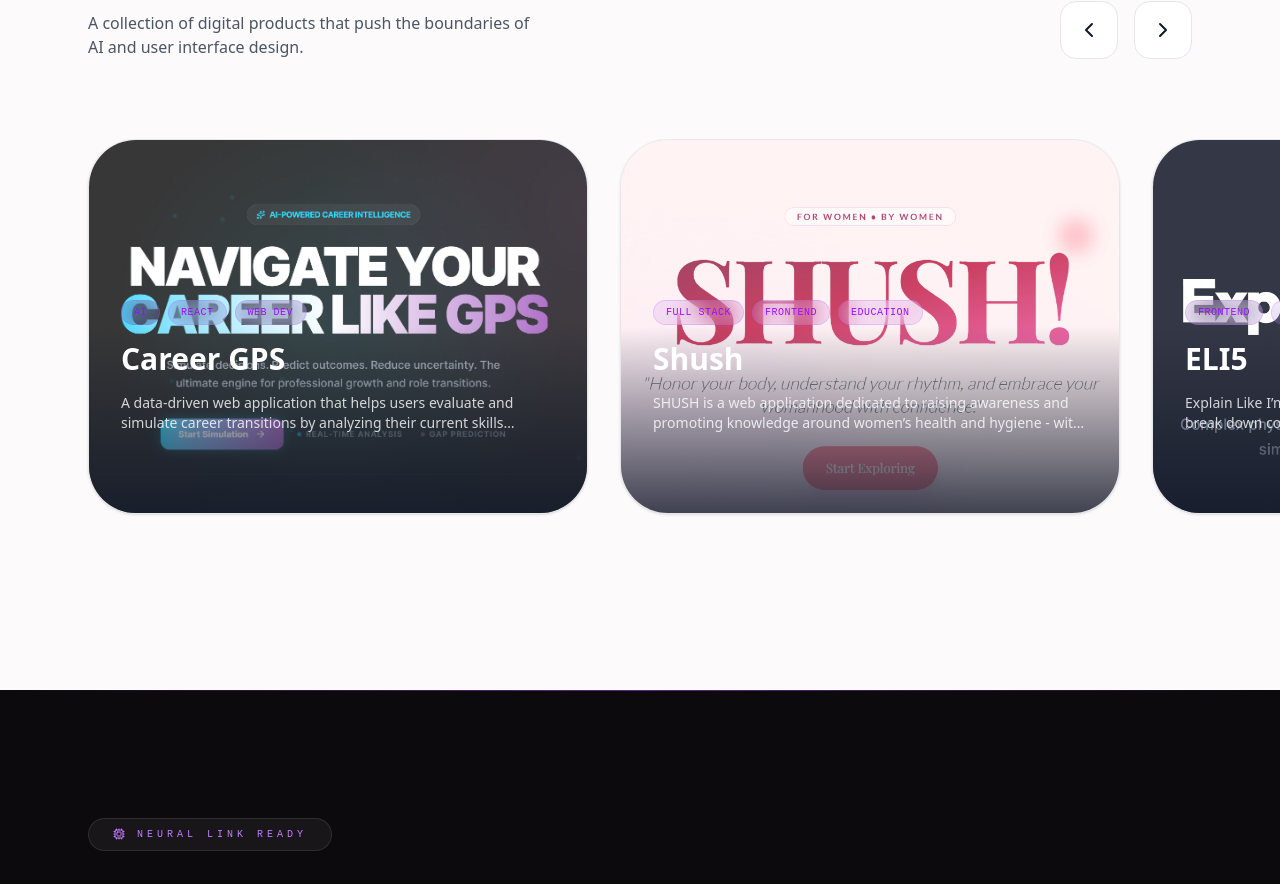
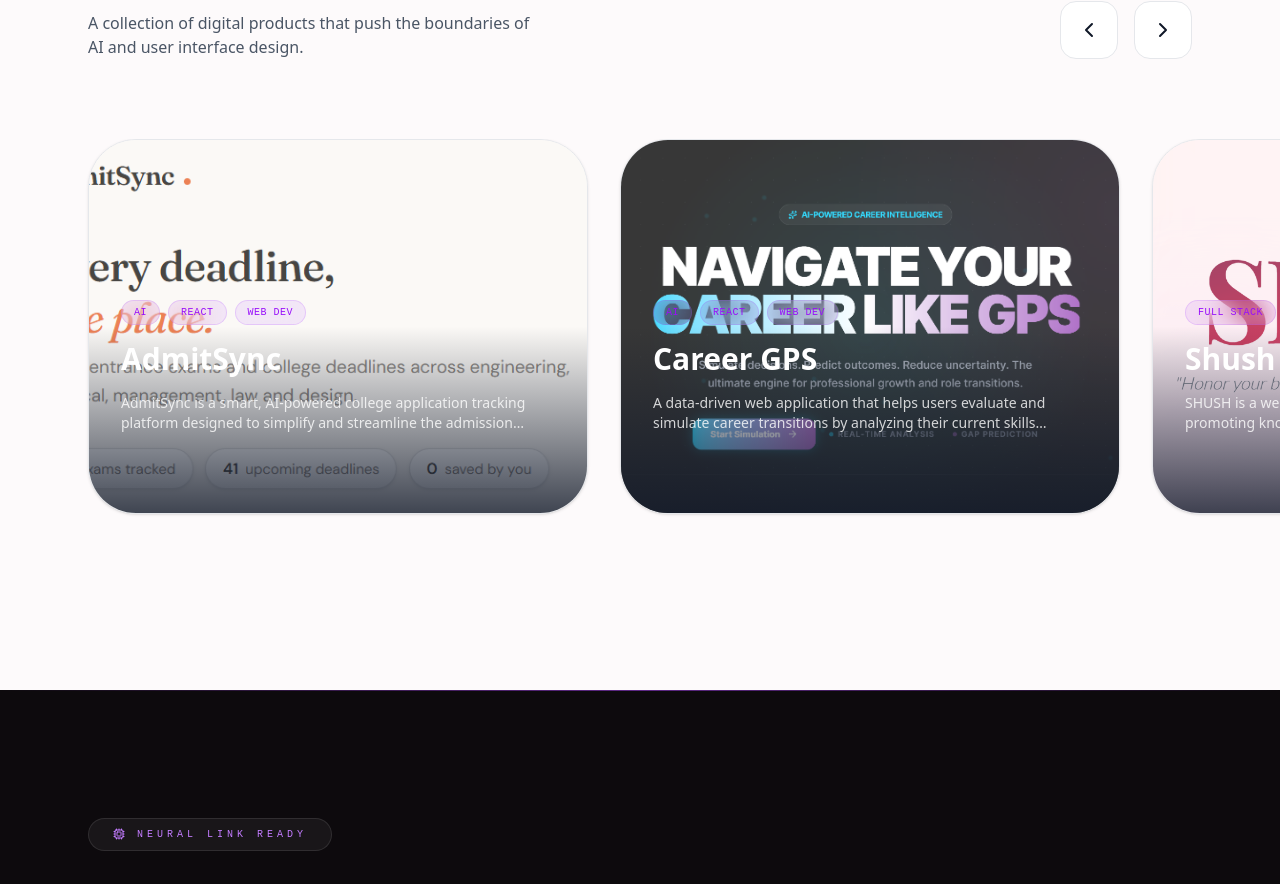
Before and after one commit to Augustya19/Portfolio-sde, a React (Vite) app: page / in a window 1280 px wide. Shown: the part 3053-3937 px from the top of the page. Built offline with nearby package versions, Linux system fonts and the light colour scheme.

Commit message:
Add AdmitSync project and update project IDs
Added new project 'AdmitSync' with detailed information and updated IDs for existing projects.

```diff
--- a/src/constants.ts
+++ b/src/constants.ts
@@ -3,6 +3,17 @@
 export const PROJECTS: Project[] = [
   {
     id: '1',
+    title: 'AdmitSync',
+    description: 'AdmitSync is a smart, AI-powered college application tracking platform designed to simplify and streamline the admission process for students. It helps users manage multiple applications, track deadlines, and stay organized throughout their academic journey.',
+    tags: ['AI', 'React', 'Web Dev'],
+    liveUrl: 'https://admitsync.vercel.app/',
+    githubUrl: 'https://github.com/Augustya19/AdmitSync',
+    techStack: ['React', 'Javascript', 'Tailwind CSS', 'REST APIs'],
+    impact: 'Reduced monitoring latency by 40% and improved model debugging speed.',
+    image: '/admit.png',
+  },
+  {
+    id: '2',
     title: 'Career GPS',
     description: 'A data-driven web application that helps users evaluate and simulate career transitions by analyzing their current skills against target roles. It provides actionable insights such as match percentage, skill gaps, difficulty level, and a personalized learning roadmap.',
     tags: ['AI', 'React', 'Web Dev'],
@@ -13,7 +24,7 @@
     image: '/gps.png',
   },
   {
-    id: '2',
+    id: '3',
     title: 'Shush',
     description: 'SHUSH is a web application dedicated to raising awareness and promoting knowledge around women’s health and hygiene - with a strong emphasis on menstrual health education. The platform presents easy-to-understand, accessible content in an inclusive and mobile-responsive design.',
     tags: ['Full Stack', 'Frontend', 'Education'],
@@ -36,7 +47,7 @@
   },
 
   {
-    id: '3',
+    id: '5',
     title: 'Life Quest',
     description: 'LifeQuest is a gamified productivity app that transforms real-life goals into RPG-style quests. Users earn XP, unlock skill trees, and level up their character by completing habits and milestones.',
     tags: ['Web Dev', 'Design System', 'Framer Motion'],
```
